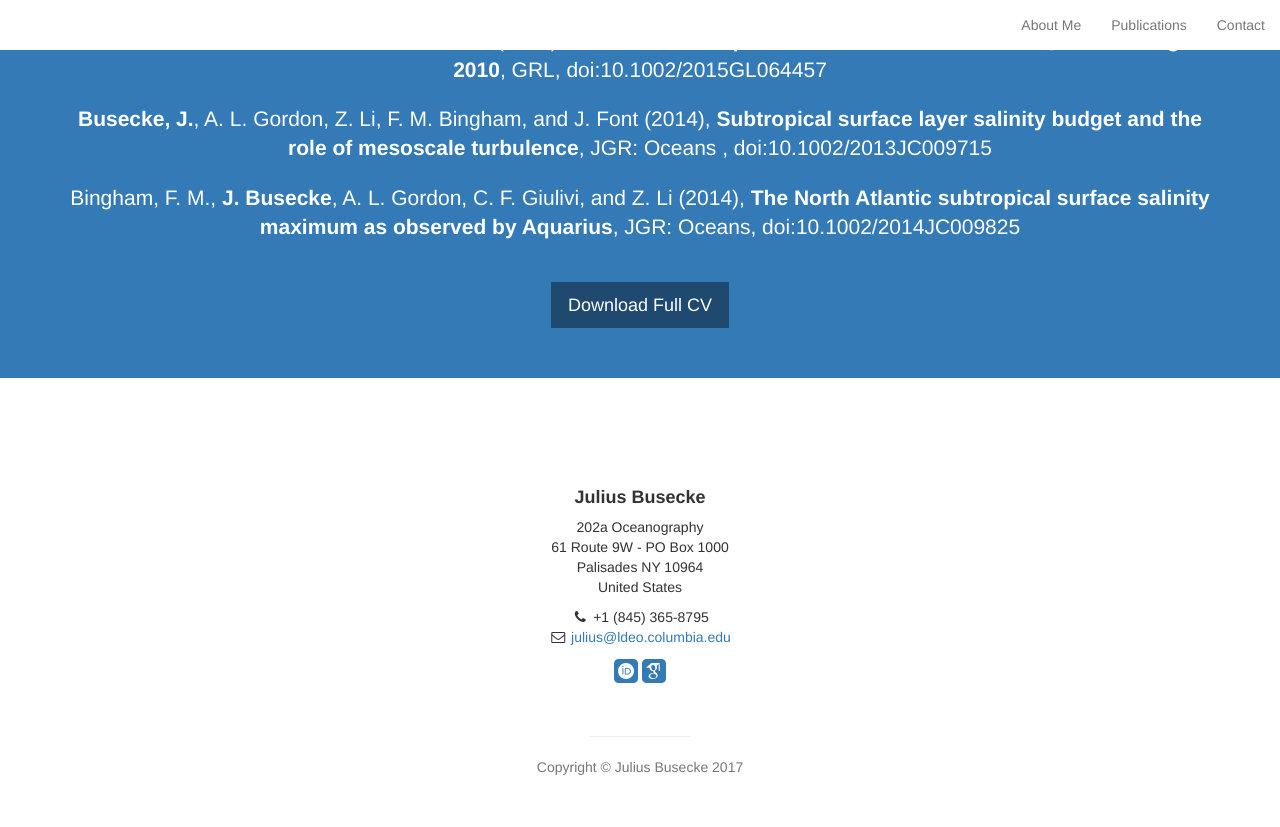
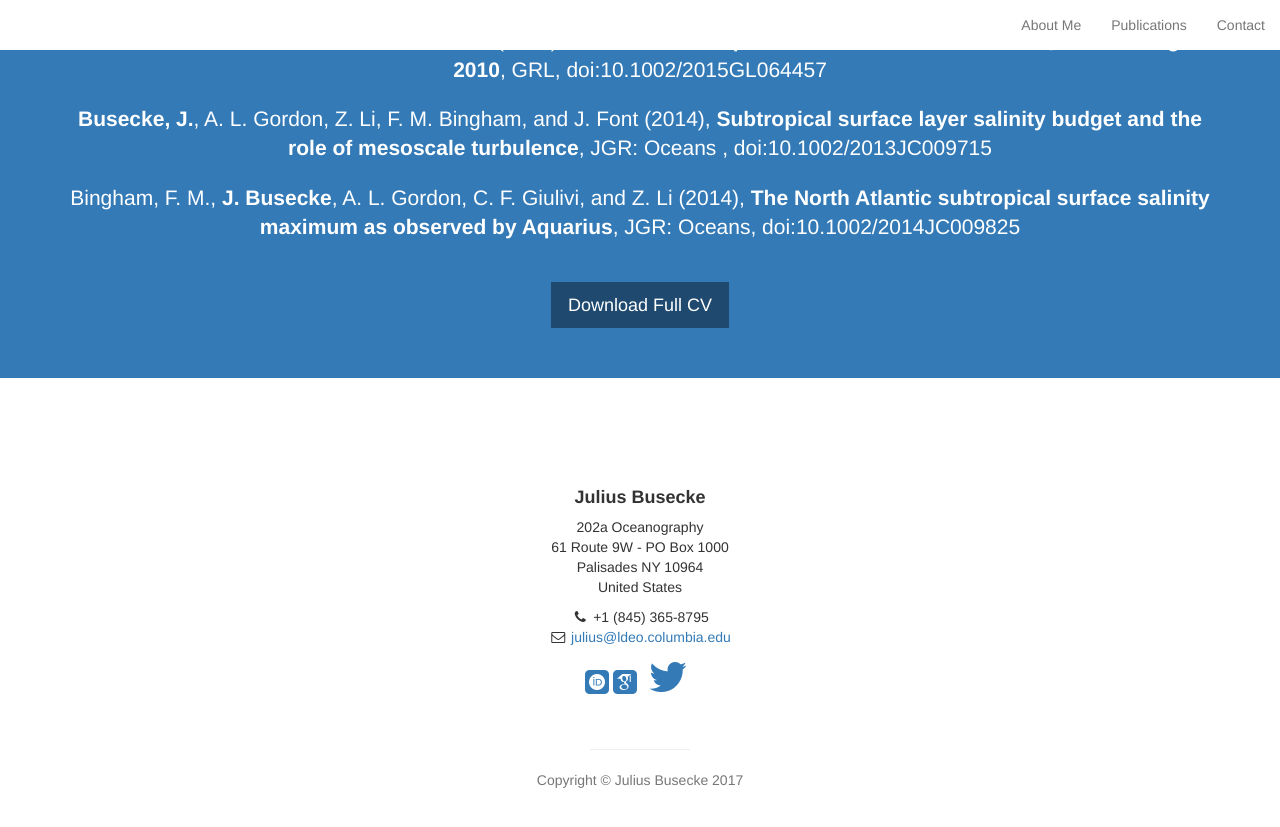
Before and after one commit to jbusecke/jbusecke.github.io, a Jekyll site: the page built from index.html, in a window 1280 px wide and 900 px high, scrolled down 2284 px. Shown: the top 827 px of the window. Built offline with Jekyll 4.4.1, drawn with Linux system fonts in a browser that asks for light colours; some web fonts are replaced.

Commit message:
add twitter

```diff
--- a/index.html
+++ b/index.html
@@ -184,7 +184,7 @@
                     <p>
                       <a href="https://www.orcid.org/0000-0001-8571-865X"><i class="ai ai-orcid-square ai-2x"></i></a>
                       <a href="https://scholar.google.com/citations?user=nXQo4RkAAAAJ&hl=en"><i class="ai ai-google-scholar-square ai-2x"></i></a>
-
+                      <a href="#"><i class="fa fa-twitter fa-fw fa-3x"></i></a>
                     </p>
 
                     <br>
```
